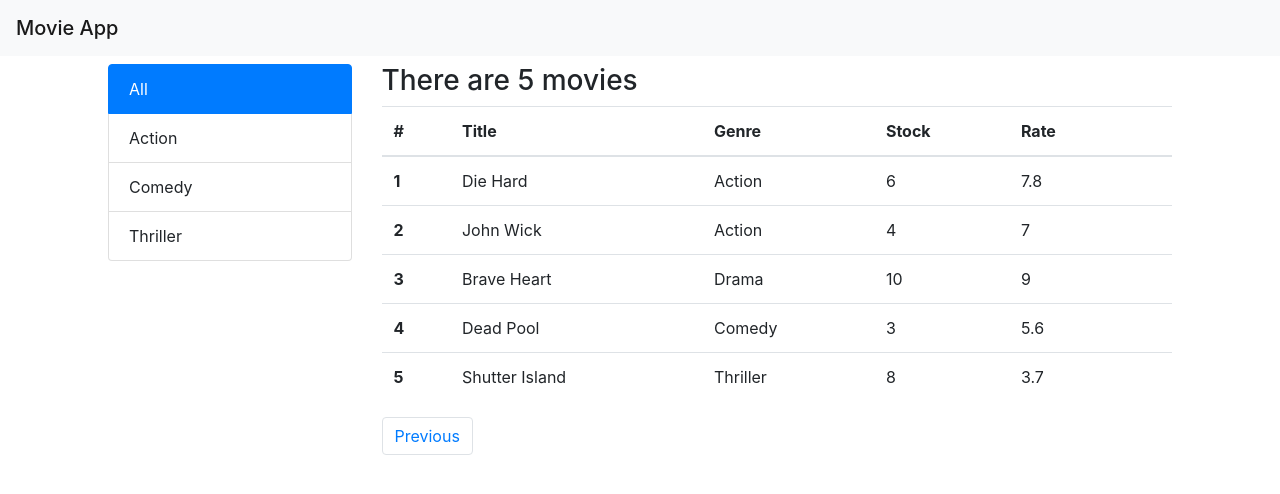
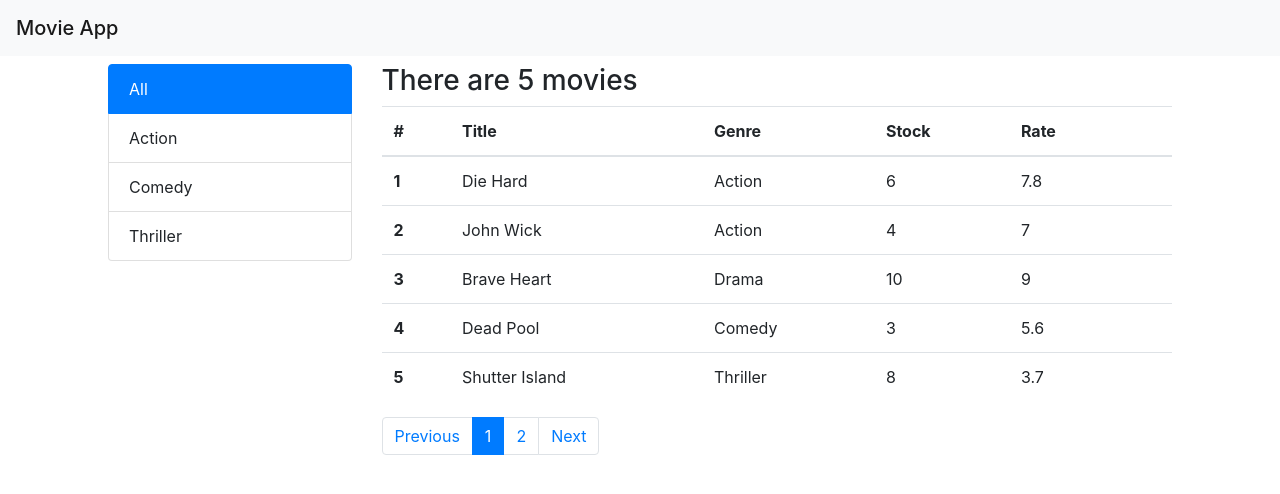
Before and after one commit to ferizoozoo/Asa-FrontendCourse-SampleProjects, a React (Create React App) app in the folder imdb/: page /movies in a window 1280 px wide. Shown: the top 494 px of the page. Built offline with nearby package versions, Linux system fonts and the light colour scheme.

Commit message:
2/2/2021

```diff
--- a/imdb/src/common/pagination.jsx
+++ b/imdb/src/common/pagination.jsx
@@ -1,16 +1,38 @@
 import React from "react";
 
 const Pagination = (props) => {
-  const { items, selectedItem, itemPerPage } = props;
-  const totalPages = items / itemPerPage;
-  const thisPage = selectedItem / itemPerPage;
+  const { totalItems, itemPerPage } = props;
+  const totalPages = totalItems / itemPerPage;
+  const currentPage = 1;
+  const nextPage = currentPage + 1 <= totalPages ? currentPage + 1 : 0;
+  const lastPage = currentPage - 1;
   return (
     <div>
       <nav aria-label="Page navigation example">
-        <ul class="pagination">
-          <li class="page-item">
-            <a class="page-link" href="#">
+        <ul className="pagination">
+        <li className={`page-item clickable ${lastPage === 0 ? 'notdisplayble' : ''}`}>
+            <a className="page-link" href="#">
               Previous
+            </a>
+          </li>
+          <li className={`page-item ${lastPage === 0 ? 'notdisplayable' : ''}`}>
+            <a className="page-link" href="#">
+              {lastPage}
+            </a>
+          </li>
+          <li className="page-item active">
+            <a className="page-link" href="#">
+              {currentPage}
+            </a>
+          </li>
+          <li className={`page-item ${nextPage === 0 ? 'notdisplayable' : ''}`}>
+            <a className="page-link" href="#">
+              {nextPage}
+            </a>
+          </li>
+          <li className={`page-item ${nextPage === 0 ? 'notdisplayable' : ''}`}>
+            <a className="page-link" href="#">
+              Next
             </a>
           </li>
         </ul>
--- a/imdb/src/components/movies.jsx
+++ b/imdb/src/components/movies.jsx
@@ -73,7 +73,7 @@ class Movies extends Component {
                   ))}
                 </tbody>
               </table>
-              <Pagination items={filteredList} selectedItem={selectedMovie} itemPerPage={5}/>
+              <Pagination totalItems={filteredList.length} itemPerPage={1}/>
             </>
           ) : (
             <Loading />
--- a/imdb/src/index.css
+++ b/imdb/src/index.css
@@ -15,3 +15,7 @@ code {
 .clickable {
   cursor: pointer;
 }
+
+.notdisplayable {
+  display: none;
+}
```
Also changed, not shown: 1 other file (tests, documents, lock files or other folders).
